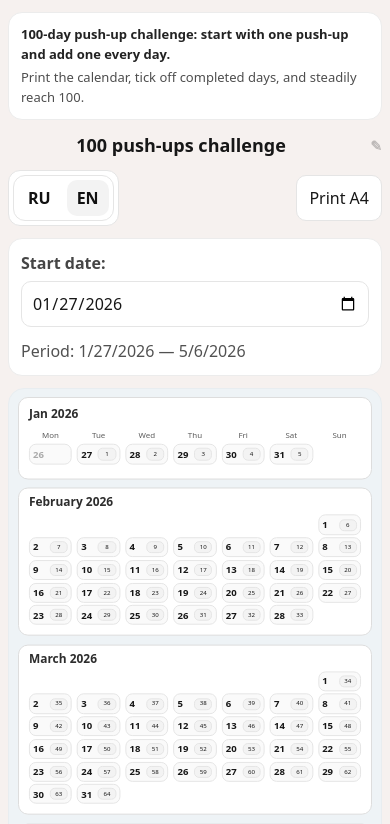
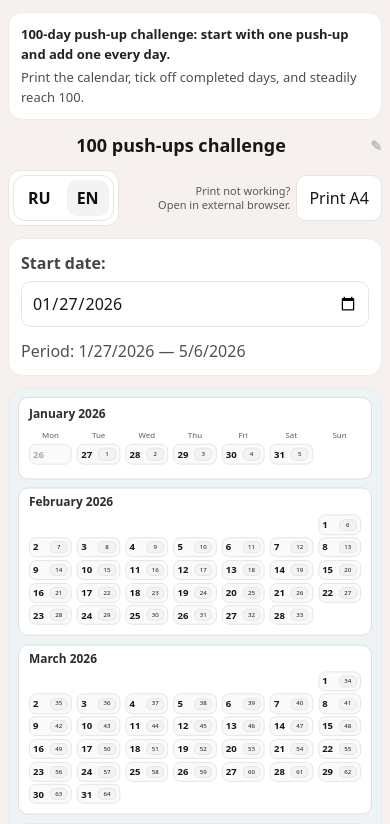
Before and after one commit to adrogan-art/pushups-calendar, a Next.js app: page /en in a window 390 px wide. Shown: the top 824 px of the page. Built offline with nearby package versions, Linux system fonts and the light colour scheme.

Commit message:
pravochki

```diff
--- a/app/[lang]/CalendarClient.tsx
+++ b/app/[lang]/CalendarClient.tsx
@@ -84,6 +84,7 @@ type DayCell = {
 
 type MonthGrid = {
   title: string;
+  titleFull: string;
   weeks: DayCell[][];
 };
 
@@ -121,14 +122,16 @@ function buildMonthGrid(
   const finalWeeks = trimmed.length ? trimmed : [weeks[0]];
 
   const fullTitle = formatMonthTitleFull(firstOfMonth, lang);
-  const finalTitle =
+  const shortTitle =
     finalWeeks.length === 1
       ? formatMonthTitleShort(firstOfMonth, lang)
       : lang === "ru"
       ? capitalize(fullTitle)
       : fullTitle;
 
-  return { title: finalTitle, weeks: finalWeeks };
+  const fullDisplay = lang === "ru" ? capitalize(fullTitle) : fullTitle;
+
+  return { title: shortTitle, titleFull: fullDisplay, weeks: finalWeeks };
 }
 
 /* ===== component ===== */
@@ -287,17 +290,27 @@ export default function CalendarClient({ lang }: { lang: Locale }) {
               <LangSwitch />
             </div>
 
-            {isTelegramWebView ? (
-              <button className="btn btnHint" type="button">
-                {lang === "ru"
-                  ? "Для печати A4 откройте во внешнем браузере"
-                  : "To print A4, open in external browser"}
-              </button>
-            ) : (
+            <div className="printActions">
+              <p className="printHintInline">
+                {lang === "ru" ? (
+                  <>
+                    Печать не работает?
+                    <br />
+                    Откройте во внешнем браузере.
+                  </>
+                ) : (
+                  <>
+                    Print not working?
+                    <br />
+                    Open in external browser.
+                  </>
+                )}
+              </p>
+
               <button className="btn" onClick={() => window.print()}>
                 {dict.ui.print}
               </button>
-            )}
+            </div>
           </div>
         </div>
 
@@ -325,7 +338,7 @@ export default function CalendarClient({ lang }: { lang: Locale }) {
 
             <div className="months">
               {months.map(({ y, m }, idx) => {
-                const { title: monthTitle, weeks } = buildMonthGrid(
+                const { title: monthTitle, titleFull, weeks } = buildMonthGrid(
                   y,
                   m,
                   pushupByISO,
@@ -338,7 +351,12 @@ export default function CalendarClient({ lang }: { lang: Locale }) {
                     className={`month ${idx === 0 ? "showDow" : ""}`}
                   >
                     <div className="monthLabel">
-                      <span className="monthLabelText">{monthTitle}</span>
+                      <span className="monthLabelText monthLabelTextDesktop">
+                        {monthTitle}
+                      </span>
+                      <span className="monthLabelText monthLabelTextMobile">
+                        {titleFull}
+                      </span>
                     </div>
 
                     <div className="monthBody">
--- a/app/[lang]/layout.tsx
+++ b/app/[lang]/layout.tsx
@@ -21,9 +21,10 @@ const metaByLang: Record<
 export async function generateMetadata({
   params,
 }: {
-  params: { lang: string };
+  params: Promise<{ lang: string }>;
 }): Promise<Metadata> {
-  const m = metaByLang[params.lang] ?? metaByLang.ru;
+  const { lang } = await params;
+  const m = metaByLang[lang] ?? metaByLang.ru;
 
   return {
     title: m.title,
@@ -32,7 +33,7 @@ export async function generateMetadata({
     openGraph: {
       title: m.title,
       description: m.description,
-      url: `/${params.lang}`,
+      url: `/${lang}`,
       siteName: "100PushApp",
       type: "website",
       images: [
--- a/app/layout.tsx
+++ b/app/layout.tsx
@@ -20,6 +20,10 @@ export const metadata: Metadata = {
   description:
     "Челлендж на 100 дней: начните с одного отжимания, каждый день добавляйте по одному и отмечайте прогресс в календаре A4.",
   metadataBase: new URL("https://100pushapp.vercel.app"),
+  icons: {
+    icon: "/window.svg",
+    shortcut: "/window.svg",
+  },
   openGraph: {
     title: "100 отжиманий — челлендж",
     description:
@@ -27,14 +31,6 @@ export const metadata: Metadata = {
     url: "/",
     siteName: "100PushApp",
     type: "website",
-    images: [
-      {
-        url: "/og-ru.jpg",
-        width: 1200,
-        height: 630,
-        alt: "Челлендж 100 отжиманий",
-      },
-    ],
   },
 };
 
--- a/styles/calendar.base.css
+++ b/styles/calendar.base.css
@@ -83,6 +83,14 @@ background: white;
   line-height: 1;
   text-transform: capitalize;
   opacity: 0.95;
+}
+
+.monthLabelTextMobile {
+  display: none;
+}
+
+.monthLabelTextDesktop {
+  display: inline-block;
 }
 
 .monthBody {
--- a/styles/calendar.print.css
+++ b/styles/calendar.print.css
@@ -100,17 +100,17 @@
   */
   @supports (-webkit-touch-callout: none) {
     .sheetWrap {
-      --cell-h: 8.2mm;
-      --month-gap: 2.4mm;
-      --month-gap-print: 1.1mm;
-      --row-gap: 0.9mm;
+      --cell-h: 7.9mm;
+      --month-gap: 2.2mm;
+      --month-gap-print: 1.0mm;
+      --row-gap: 0.85mm;
     }
  .sheet {
       max-width: 180mm !important; /* под iOS поля/скейл */
     }
     .monthBody {
-      padding-top: 1.6mm !important;
-      padding-bottom: 1.6mm !important;
+      padding-top: 1.3mm !important;
+      padding-bottom: 1.3mm !important;
     }
     .cell {
       justify-content: center !important;
@@ -125,7 +125,7 @@
 
     .quoteText,
     .quoteAuthor {
-      font-size: 8.5pt !important;
+      font-size: 8pt !important;
     }
   }
 }
--- a/styles/calendar.screen.css
+++ b/styles/calendar.screen.css
@@ -97,6 +97,13 @@ body {
   gap: 12px;
 }
 
+.printActions {
+  display: flex;
+  flex-direction: column;
+  align-items: flex-end;
+  gap: 4px;
+}
+
 /* Стабильный вид переключателя RU/EN */
 .langSwitch {
   display: inline-flex;
@@ -178,12 +185,12 @@ body {
   cursor: pointer;
 }
 
-.btnHint {
-  max-width: 260px;
-  white-space: normal;
-  text-align: left;
-  font-size: 12px;
-  line-height: 1.35;
+.printHintInline {
+  display: none;
+  margin: 0;
+  font-size: 11px;
+  line-height: 1.3;
+  opacity: 0.7;
 }
 
 /* ===== sheet preview wrapper ===== */
@@ -226,9 +233,15 @@ body {
     font-size: 13px;
   }
 
-  .btnHint {
-    max-width: none;
-    text-align: center;
+  .printActions {
+    flex-direction: row;
+    align-items: center;
+    gap: 6px;
+  }
+
+  .printHintInline {
+    display: block;
+    text-align: right;
   }
 
   .content {
@@ -249,6 +262,7 @@ body {
 
   .topbarRight {
     justify-content: space-between;
+    gap: 8px;
   }
 
   .controls {
@@ -285,6 +299,14 @@ body {
     font-size: 9pt;
     font-weight: 800;
     opacity: 0.9;
+  }
+
+  .monthLabelTextMobile {
+    display: inline;
+  }
+
+  .monthLabelTextDesktop {
+    display: none;
   }
 
   .monthBody {
```
